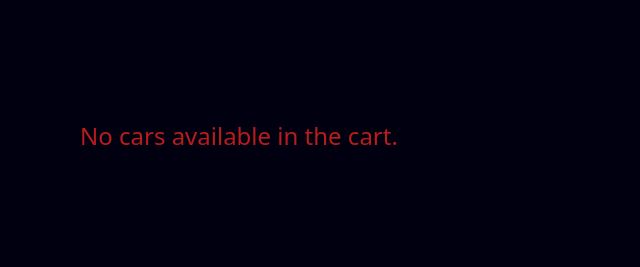
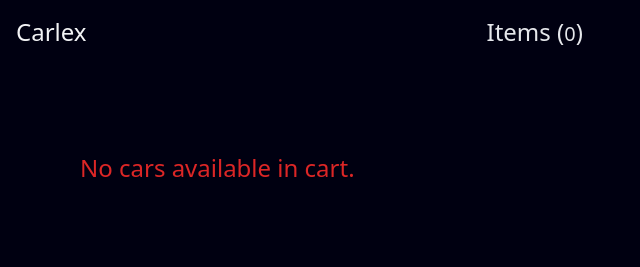
Before and after one commit to rkCodeX/demoWeb_carGallery, a website with bundled scripts: page save.html in a window 1280 px wide. Shown: the whole page, without its empty margins (0-640 px from the left). Built offline with nearby package versions, Linux system fonts and the light colour scheme.

Commit message:
adding nav to save.html

```diff
--- a/save.html
+++ b/save.html
@@ -7,8 +7,12 @@
     <link rel="stylesheet" href="./src/output.css">
     <script src="https://kit.fontawesome.com/324d50e246.js" crossorigin="anonymous"></script>
 </head>
-<body class="bg-blue0 flex items-center justify-center">
-    <div class="cars saveCart h-auto w-full flex flex-row flex-wrap mt-10">
+<body class="bg-blue0 flex flex-col items-center justify-center">
+    <div class="w-full flex items-start justify-start p-2 bg-blue0">
+        <a href="explore.html"><h1 class="text-gray-100 hover:text-gold0 text-2xl cursor-pointer p-2">Carlex</h1></a>
+        <h1 class="text-gray-200 text-2xl p-2 ml-96">Items (<span class="text-xl">0</span>)</h1>
+    </div>
+    <div class="cars saveCart h-auto w-full flex flex-row flex-wrap mt-2">
     </div>
     <script type="module" src="save.js"></script>
 </body>
--- a/save.js
+++ b/save.js
@@ -21,7 +21,7 @@ document.addEventListener('DOMContentLoaded', () => {
             </div>`;
         });
     } else {
-        cartHtml = `<p class="text-red-700 text-2xl p-20">No cars available in the cart.</p>`;
+        cartHtml = `<p class="text-red-600 text-2xl p-20">No cars available in cart.</p>`;
     }
 
     const saveCartElement = document.querySelector('.saveCart');
```
Also changed, not shown: src/output.css.
